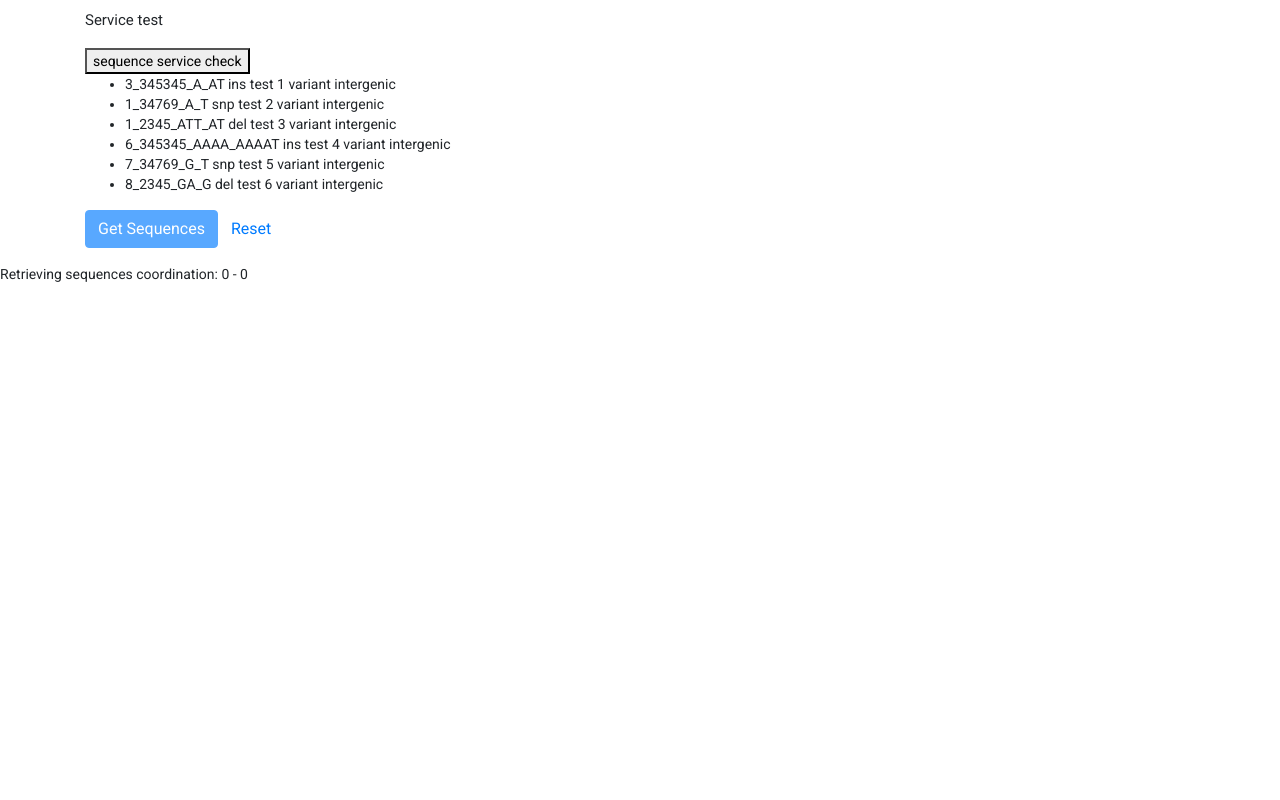
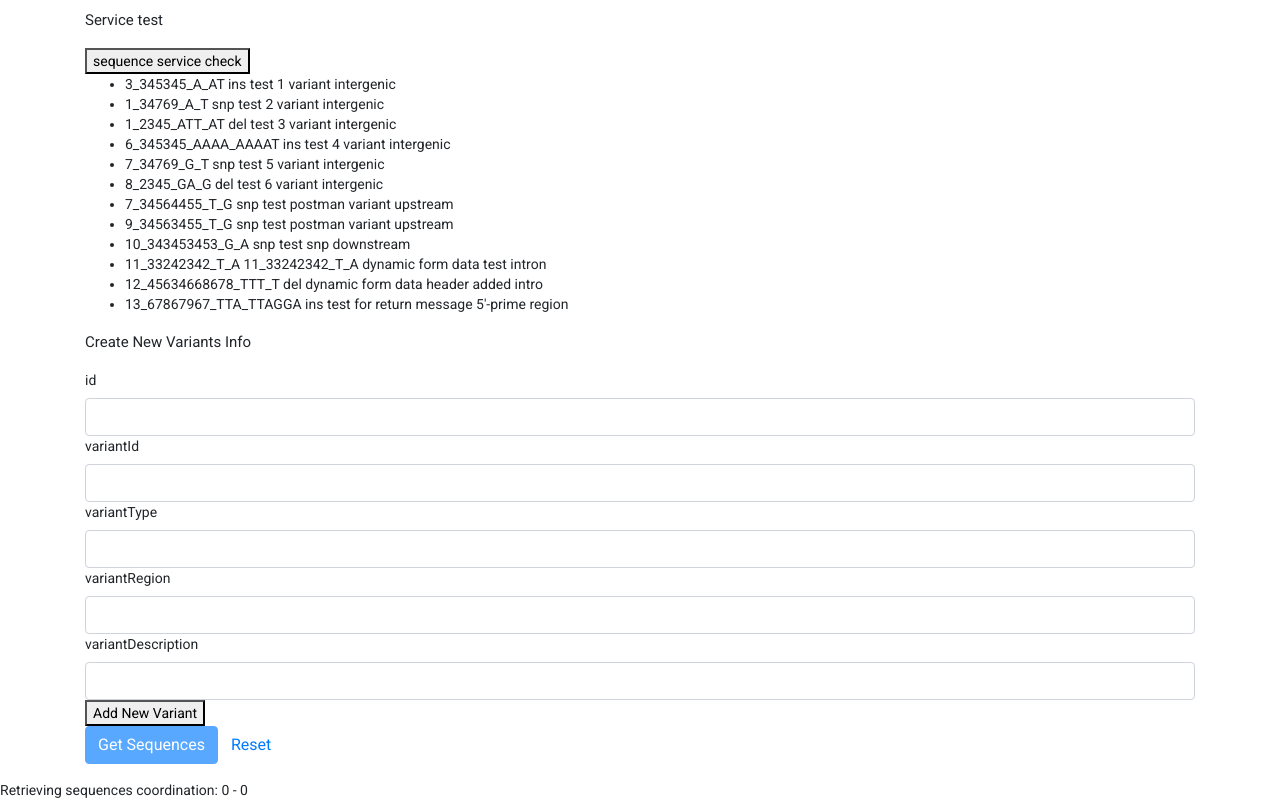
Before and after one commit to noderboarder/angular-spa, an Angular app: page /params in a window 1280 px wide. Shown: the part 750-1550 px from the top of the page. Before the commit the page ends 1034 px from the top, so only its background shows below. Built offline with nearby package versions, Linux system fonts and the light colour scheme; data requests are answered from the project's data file.

Commit message:
PUT API test done with mock data and dynamic data from form

```diff
--- a/src/app/paramsforseqs/paramsforseqs.component.html
+++ b/src/app/paramsforseqs/paramsforseqs.component.html
@@ -77,6 +77,33 @@
         {{sequence.variantCheck}}
       </li>
     </ul>
+    <h4>Create New Variants Info</h4>
+    <div>
+      <div *ngIf="responseTrue">Variant info created!</div>
+      <form #newVariantForm="ngForm" (submit)="createNewVarInfo(newVariantForm)">
+        <div>
+          <label for="spacing">id</label>
+          <input class="form-control" type="text" name="id" required ngModel>
+        </div>
+        <div>
+          <label for="spacing">variantId</label>
+          <input class="form-control" type="text" name="variantId" required ngModel>
+        </div>
+        <div>
+          <label for="spacing">variantType</label>
+          <input class="form-control" type="text" name="variantType" required ngModel>
+        </div>
+        <div>
+          <label for="spacing">variantRegion</label>
+          <input class="form-control" type="text" name="variantRegion" required ngModel>
+        </div>
+        <div>
+          <label for="spacing">variantDescription</label>
+          <input class="form-control" type="text" name="variantDescription" required ngModel>
+        </div>
+        <button class="formControl">Add New Variant</button>
+      </form>
+    </div>
     <div class="form-group row">
       <div class="col-sm-10">
         <button type="submit" class="btn btn-primary" [disabled]="!seqqueryparametersForm.valid">Get Sequences</button>
--- a/src/app/paramsforseqs/paramsforseqs.component.ts
+++ b/src/app/paramsforseqs/paramsforseqs.component.ts
@@ -12,6 +12,9 @@ export class ParamsforseqsComponent implements OnInit {
   // sequenceList = [];
   // httpclient call
   sequenceList: any;
+
+  // post response initializing
+  responseTrue = false;
 
   seqqueryparametersForm: FormGroup; // step 3: html의 formgroup name과 동일해야한다.
   siteName = 'ensembl';
@@ -185,6 +188,31 @@ export class ParamsforseqsComponent implements OnInit {
     this.defaultSet();
   }
 
+  // tslint:disable-next-line:typedef
+  createNewVarInfo(formData){
+    // post call form mock data before testing dynamicFormData
+    const newFormData = {
+      id: 9,
+      variantId: '10_343453453_G_A',
+      variantType: 'snp',
+      variantRegion: 'downstream',
+      variantDescription: 'test snp'
+    };
+
+    const dynamicFormData = {
+      id: formData.value.id,
+      variantId: formData.value.variantId,
+      variantType: formData.value.variantType,
+      variantRegion: formData.value.variantRegion,
+      variantDescription: formData.value.variantDescription
+    };
+
+    this.sequencesService.createSequences(dynamicFormData).subscribe(data => {
+      console.log(data);
+      this.responseTrue = true;
+    });
+  }
+
   // get variants(){
   //   return this.seqqueryparametersForm.get('variants') as FormArray;
   // }
--- a/src/app/sequences.service.ts
+++ b/src/app/sequences.service.ts
@@ -8,6 +8,7 @@ export class SequencesService {
 
   constructor(private httpClient: HttpClient) { }
 
+  // get call
   // tslint:disable-next-line:typedef
   getSequences(){
 
@@ -27,6 +28,14 @@ export class SequencesService {
     return sequenceList;
   }
 
+  // post call
+  // tslint:disable-next-line:typedef
+  createSequences(createVarInfoJson){
+    const httpHeaders = new HttpHeaders();
+    httpHeaders.append('content-type', 'application/json');
+    return this.httpClient.post('http://localhost:3000/variants', createVarInfoJson, {headers: httpHeaders});
+  }
+
   // tslint:disable-next-line:typedef
   seqServiceOpCheck(){
     console.log('sequence service work');
--- a/src/assets/db.json
+++ b/src/assets/db.json
@@ -1,40 +1,88 @@
 {
   "variants": [
     {
+      "id": "1",
       "variantId": "3_345345_A_AT",
       "variantType": "ins",
       "variantRegion": "intergenic",
       "variantDescription": "test 1 variant"
     },
     {
+      "id": "2",
       "variantId": "1_34769_A_T",
       "variantType": "snp",
       "variantRegion": "intergenic",
       "variantDescription": "test 2 variant"
     },
     {
+      "id": "3",
       "variantId": "1_2345_ATT_AT",
       "variantType": "del",
       "variantRegion": "intergenic",
       "variantDescription": "test 3 variant"
     },
     {
+      "id": "4",
       "variantId": "6_345345_AAAA_AAAAT",
       "variantType": "ins",
       "variantRegion": "intergenic",
       "variantDescription": "test 4 variant"
     },
     {
+      "id": "5",
       "variantId": "7_34769_G_T",
       "variantType": "snp",
       "variantRegion": "intergenic",
       "variantDescription": "test 5 variant"
     },
     {
+      "id": "6",
       "variantId": "8_2345_GA_G",
       "variantType": "del",
       "variantRegion": "intergenic",
       "variantDescription": "test 6 variant"
+    },
+    {
+      "id": "002v4R1",
+      "variantId": "7_34564455_T_G",
+      "variantType": "snp",
+      "variantRegion": "upstream",
+      "variantDescription": "test postman variant"
+    },
+    {
+      "id": "8",
+      "variantId": "9_34563455_T_G",
+      "variantType": "snp",
+      "variantRegion": "upstream",
+      "variantDescription": "test postman variant"
+    },
+    {
+      "id": 9,
+      "variantId": "10_343453453_G_A",
+      "variantType": "snp",
+      "variantRegion": "downstream",
+      "variantDescription": "test snp"
+    },
+    {
+      "id": "10",
+      "variantId": "11_33242342_T_A",
+      "variantType": "11_33242342_T_A",
+      "variantRegion": "intron",
+      "variantDescription": "dynamic form data test"
+    },
+    {
+      "id": "13",
+      "variantId": "12_45634668678_TTT_T",
+      "variantType": "del",
+      "variantRegion": "intro",
+      "variantDescription": "dynamic form data header added"
+    },
+    {
+      "id": "14",
+      "variantId": "13_67867967_TTA_TTAGGA",
+      "variantType": "ins",
+      "variantRegion": "5'-prime region",
+      "variantDescription": "test for return message"
     }
   ]
 }
```
Also changed, not shown: 1 other file (tests, documents, lock files or other folders).
